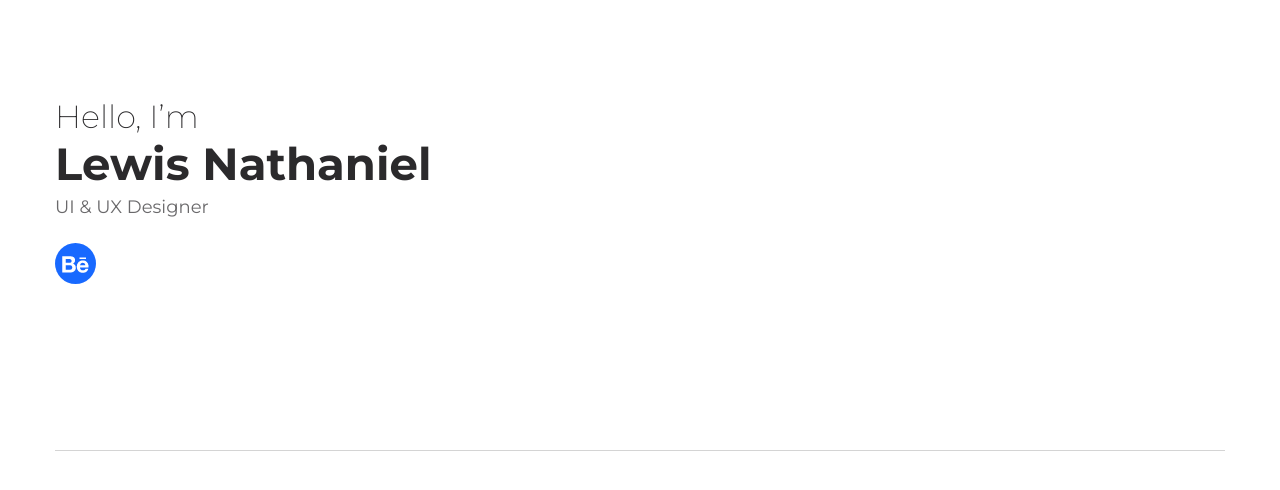
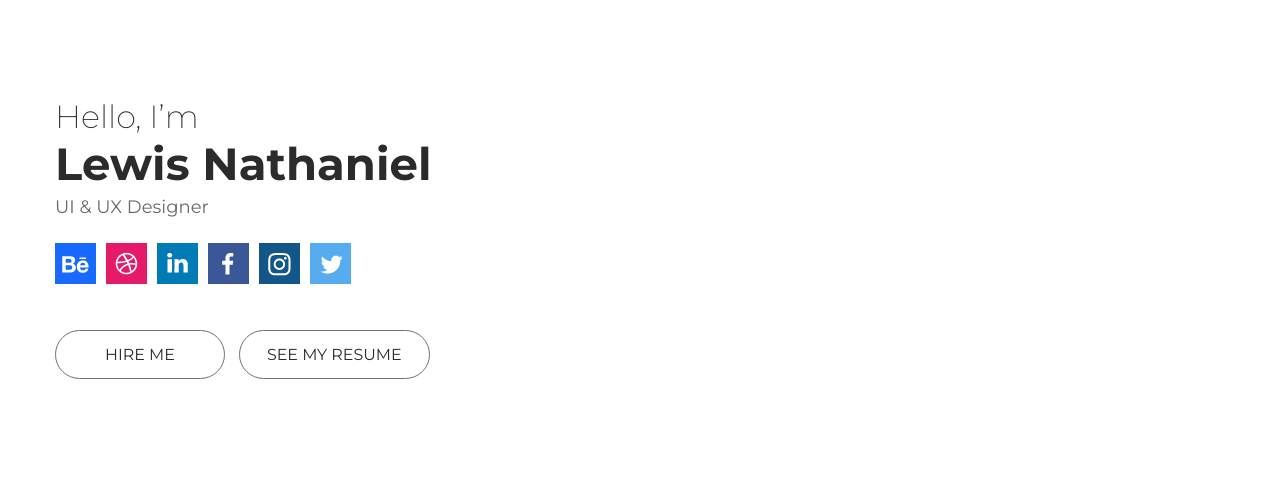
Before and after one commit to Fteush/less, a plain HTML site: page index.html in a window 1280 px wide. Shown: the part 60-550 px from the top of the page. Drawn offline with Linux system fonts and the light colour scheme.

Commit message:
04_06_2021_b

```diff
--- /dev/null
+++ b/css/blocks/btn.less
@@ -0,0 +1,34 @@
+// main: ../style.less
+
+
+.btn {
+    display: inline-block;
+    vertical-align: top;
+    min-width: 170px;
+    padding: 1rem 1.8rem;
+    border: 1px solid @gray;
+    border-radius: 30px;
+    background: none;
+    cursor: pointer;
+    margin-right: 10px;
+
+    font-size: 1.06rem;
+    line-height: 1.1;
+    font-family: inherit;
+    text-transform: uppercase;
+    color: @black;
+    text-decoration: none;
+    text-align: center;
+
+    transition: background-color 0.2s linear;
+
+    &:focus {
+        outline: none;
+    }
+
+    &:hover {
+        background-color: @black;
+        color: @white;
+        box-shadow: 2px 2px 10px fade(#000, 24%);
+    }
+}
--- a/css/blocks/social.less
+++ b/css/blocks/social.less
@@ -1,4 +1,16 @@
 // main: ../style.less
 .social {
+    display:flex;
     margin-bottom: 42px;
 }
+
+.social__link {
+    margin-right: 10px;
+    text-decoration: none;
+
+    transition: transform 0.2s linear;
+
+    &:hover {
+        transform: translateY(-5px);
+    }
+}
--- a/css/blocks/user.less
+++ b/css/blocks/user.less
@@ -10,7 +10,7 @@
     height: 57px;
 }
 
-img {
+.avatar {
 
     border-radius: 50%;
 }
--- a/css/style.less
+++ b/css/style.less
@@ -30,3 +30,4 @@ h1, h2, h3, h4, h5, h6 {
 @import "blocks/nav.less";
 @import "blocks/intro.less";
 @import "blocks/social.less";
+@import "blocks/btn.less";
--- a/index.html
+++ b/index.html
@@ -15,7 +15,7 @@
 
                 <div class="user">
                    <div class="user__avatar">
-                       <img src="http://placehold.it/57/33" alt="">
+                       <img class="avatar" src="http://placehold.it/57/33" alt="">
                    </div>
                    <div class="user_content">
                        <div class="user__prof">UI & UX Designer</div>
@@ -46,10 +46,29 @@
                 <div class="intro__text">UI &amp; UX Designer</div>
 
                 <div class="social">
-                    <a class="social__link" href="">
+                    <a class="social__link" href="#">
                         <img src="img/1.gif" alt="">
                     </a>
+                    <a class="social__link" href="#">
+                        <img src="img/2.gif" alt="">
+                    </a>
+                    <a class="social__link" href="#">
+                        <img src="img/3.gif" alt="">
+                    </a>
+                    <a class="social__link" href="#">
+                        <img src="img/4.gif" alt="">
+                    </a>
+                    <a class="social__link" href="#">
+                        <img src="img/5.gif" alt="">
+                    </a>
+                    <a class="social__link" href="#">
+                        <img src="img/6.gif" alt="">
+                    </a>
                 </div>
+
+                <a class="btn" href="#">Hire me</a>
+                <button class="btn" type="button">See my resume</button>
+
             </div>
             <div class="intro__foto"></div>
         </div>
```
Also changed, not shown: css/style.css.
